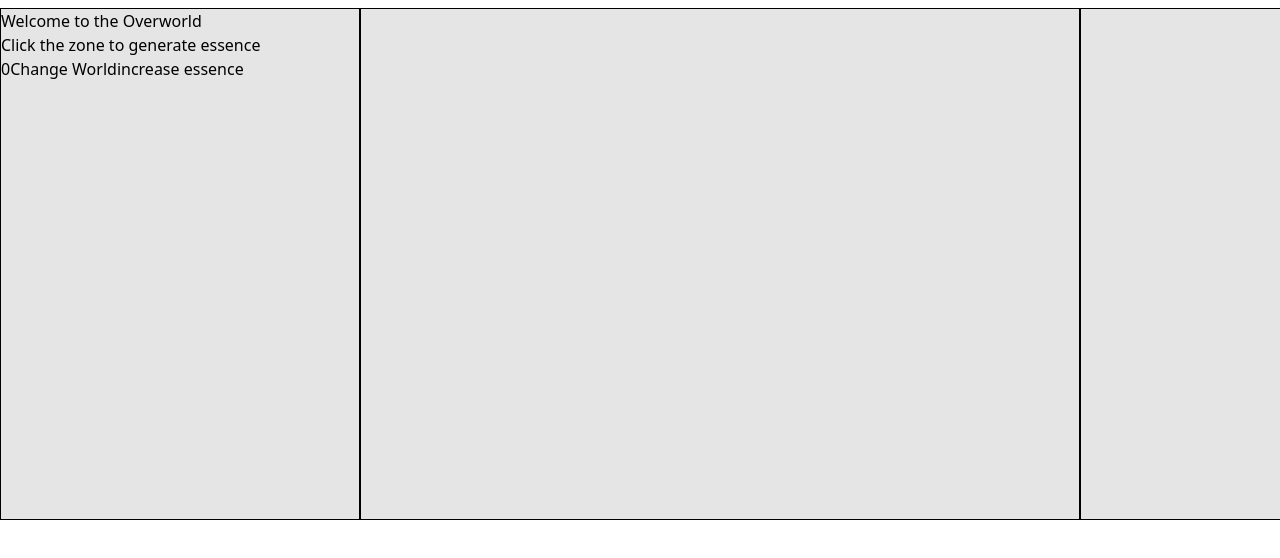
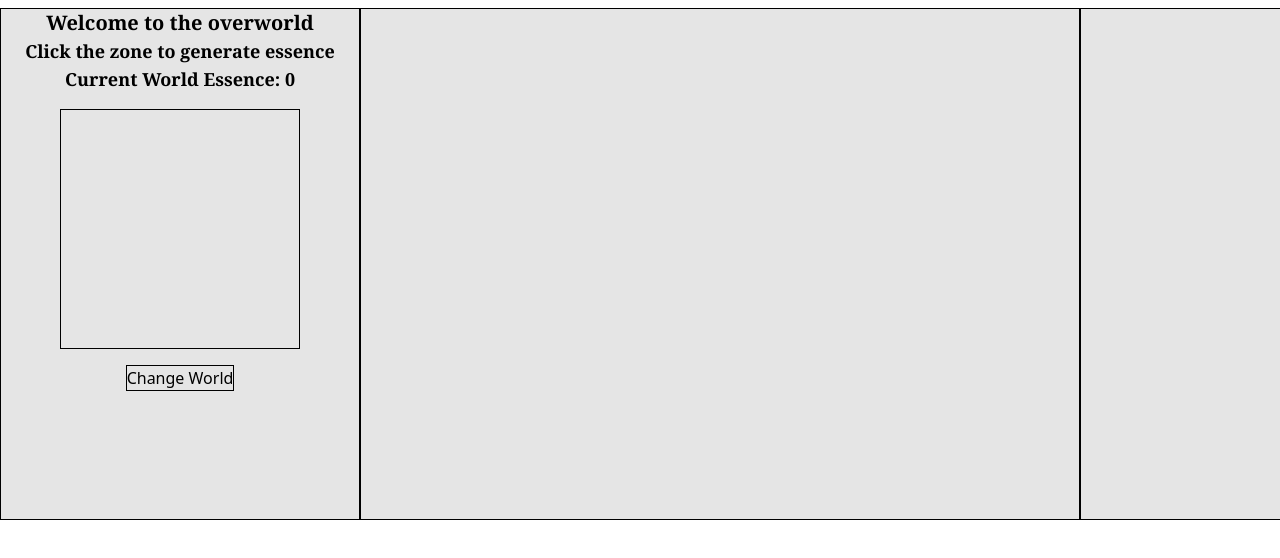
Before and after one commit to papaga3/between_worlds, a React (Vite) app: page / in a window 1280 px wide. Shown: the top 558 px of the page. Built offline with nearby package versions, Linux system fonts and the light colour scheme.

Commit message:
finnish clicking zone

```diff
--- a/src/App.tsx
+++ b/src/App.tsx
@@ -1,10 +1,10 @@
 import { useAtomValue } from "jotai"
 import Worlds from "./Components/WorldComponent"
-import { themeAtom } from "./jotai/atoms"
+import { worldAtom } from "./jotai/atoms"
 
 function App() {
 
-  const theme = useAtomValue(themeAtom);
+  const theme = useAtomValue(worldAtom);
 
   return (
     <div data-theme={`${theme}`}>
--- a/src/Components/EssenceZone.tsx
+++ b/src/Components/EssenceZone.tsx
@@ -1,34 +1,36 @@
 import { useAtom } from "jotai"
-import { essenceAtom, themeAtom, worldAtom } from "../jotai/atoms";
-import { World } from "../constance";
+import { essenceAtom, worldAtom } from "../jotai/atoms";
+import { header1, header2,  World } from "../constance";
 
 const EssenceZone: React.FC = () => {
     const [essence, setEssence] = useAtom(essenceAtom);
     const [world, setWorld] = useAtom(worldAtom);
-    const [, setTheme] = useAtom(themeAtom);
     return (
         <div>
-            <h1 className="bold"> Welcome to the { world } </h1>
-            <h2> Click the zone to generate essence </h2>
-            { essence[world] }
-            <button onClick={() => {
-                if(world === World.Overworld) {
-                    setWorld(World.Underworld);
-                    setTheme('dark');
-                } else {
-                    setWorld(World.Overworld);
-                    setTheme('base');
-                }
-            }}>
-                Change World
-            </button>
+            <h1 className={`${header1}`}> Welcome to the { world } </h1>
+            <h2 className={`${header2}`}> Click the zone to generate essence </h2>
+            <h2 className={`${header2}`}> Current World Essence: {essence[world]} </h2>
+
+            <div onClick={() => {
+                    const clone = Object.assign({}, essence);
+                    clone[world]++;
+                    setEssence(clone);
+                }}
+                className="block w-60 h-60 m-auto mt-4 border"
+            >
+            </div>
+
 
             <button onClick={() => {
-                const clone = Object.assign({}, essence);
-                clone[world]++;
-                setEssence(clone);
-            }}>
-                increase essence
+                    if(world === World.Overworld) {
+                        setWorld(World.Underworld);
+                    } else {
+                        setWorld(World.Overworld);
+                    }
+                }}
+                className="block m-auto m-4 mt-4 border"
+            >
+                Change World
             </button>
         </div>
     );
--- a/src/constance.ts
+++ b/src/constance.ts
@@ -1,9 +1,7 @@
 export enum World {
-    Underworld = "Underworld",
-    Overworld = "Overworld"
+    Underworld = "underworld",
+    Overworld = "overworld"
 }
 
-export enum Theme {
-    Dark = "dark",
-    Base = "base"
-}
+export const header1 = "text-center text-xl font-bold font-serif";
+export const header2 = "text-center text-lg font-bold font-serif"
--- a/src/index.css
+++ b/src/index.css
@@ -1,3 +1,3 @@
 @import "tailwindcss";
 
-@custom-variant dark (&:where([data-theme=dark], [data-theme=dark] *));
+@custom-variant dark (&:where([data-theme=underworld], [data-theme=underworld] *));
--- a/src/jotai/atoms.ts
+++ b/src/jotai/atoms.ts
@@ -1,11 +1,9 @@
 import { atom } from "jotai";
-import { Theme, World } from "../constance";
+import { World } from "../constance";
 
 export const worldAtom = atom(World.Overworld);
 
 
-const essence: Record<string, number> = { Overworld: 0, Underworld: 0 }
+const essence: Record<string, number> = { underworld: 0, overworld: 0 }
 
 export const essenceAtom = atom(essence);
-
-export const themeAtom = atom(Theme.Base);
```
